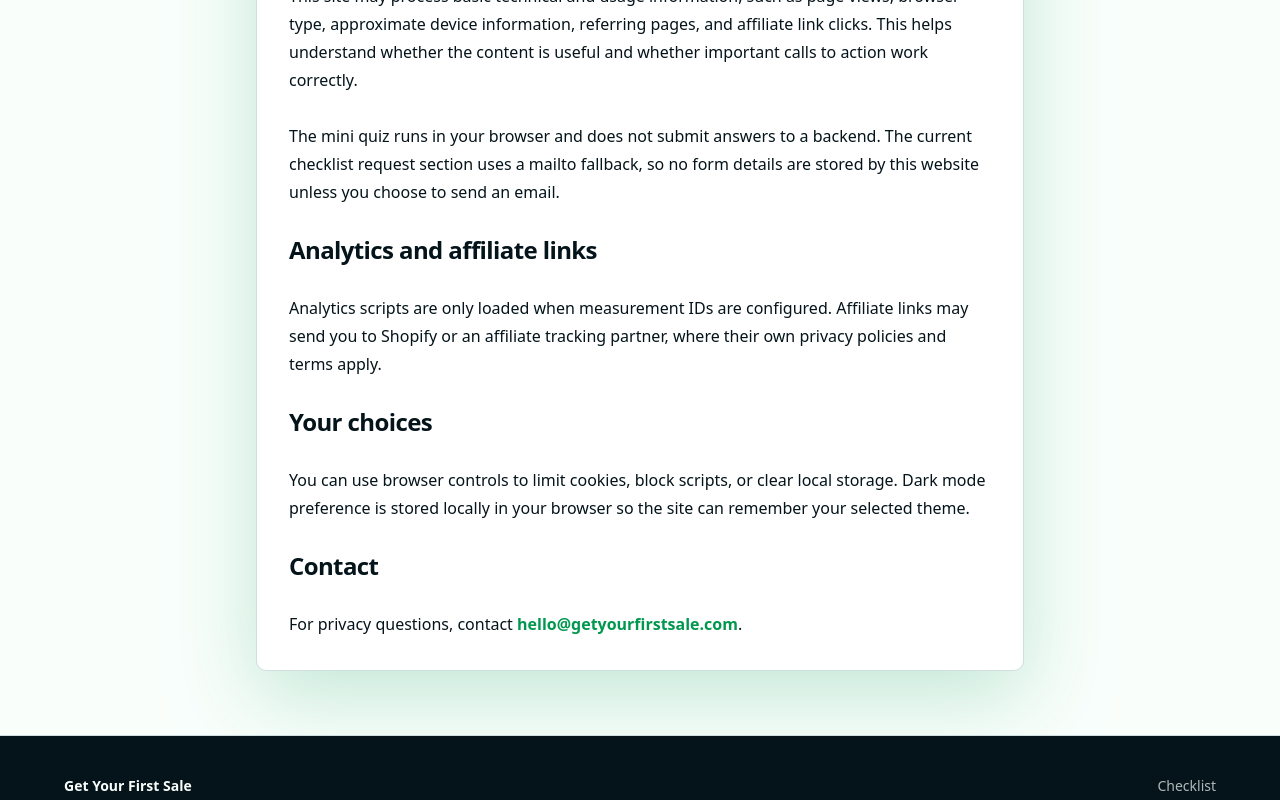
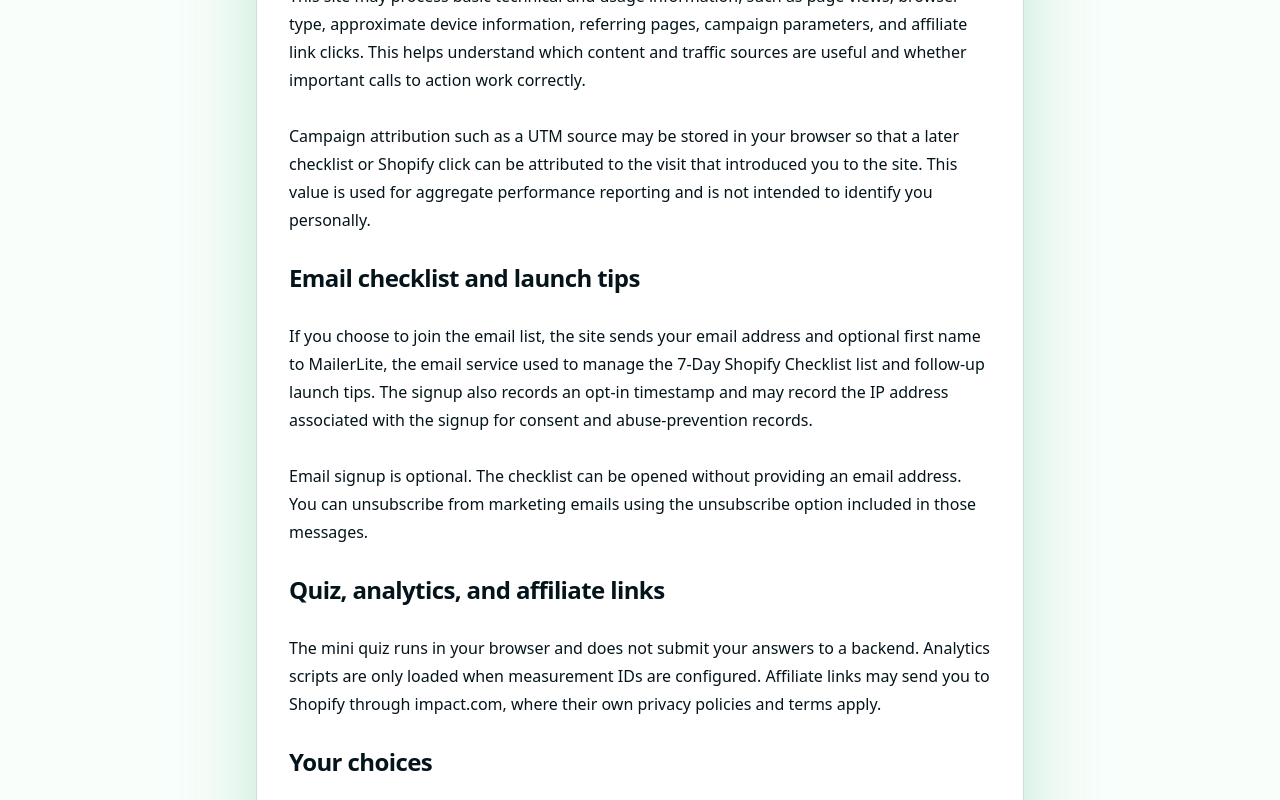
Before and after one commit to Jackoma0209/affiliate-bridge, a Next.js app: page /privacy-policy in a window 1280 px wide. Shown: the part 660-1460 px from the top of the page. Built offline with nearby package versions, Linux system fonts and the light colour scheme.

Commit message:
Document email and attribution data handling

```diff
--- a/app/privacy-policy/page.tsx
+++ b/app/privacy-policy/page.tsx
@@ -21,31 +21,52 @@
         a commission if you start Shopify through an affiliate link, at no extra
         cost to you.
       </p>
+
       <h2>Information this site may process</h2>
       <p>
         This site may process basic technical and usage information, such as page
-        views, browser type, approximate device information, referring pages, and
-        affiliate link clicks. This helps understand whether the content is useful
-        and whether important calls to action work correctly.
+        views, browser type, approximate device information, referring pages,
+        campaign parameters, and affiliate link clicks. This helps understand
+        which content and traffic sources are useful and whether important calls
+        to action work correctly.
       </p>
       <p>
-        The mini quiz runs in your browser and does not submit answers to a
-        backend. The current checklist request section uses a mailto fallback,
-        so no form details are stored by this website unless you choose to send
-        an email.
+        Campaign attribution such as a UTM source may be stored in your browser
+        so that a later checklist or Shopify click can be attributed to the visit
+        that introduced you to the site. This value is used for aggregate
+        performance reporting and is not intended to identify you personally.
       </p>
-      <h2>Analytics and affiliate links</h2>
+
+      <h2>Email checklist and launch tips</h2>
       <p>
-        Analytics scripts are only loaded when measurement IDs are configured.
-        Affiliate links may send you to Shopify or an affiliate tracking partner,
+        If you choose to join the email list, the site sends your email address
+        and optional first name to MailerLite, the email service used to manage
+        the 7-Day Shopify Checklist list and follow-up launch tips. The signup
+        also records an opt-in timestamp and may record the IP address associated
+        with the signup for consent and abuse-prevention records.
+      </p>
+      <p>
+        Email signup is optional. The checklist can be opened without providing
+        an email address. You can unsubscribe from marketing emails using the
+        unsubscribe option included in those messages.
+      </p>
+
+      <h2>Quiz, analytics, and affiliate links</h2>
+      <p>
+        The mini quiz runs in your browser and does not submit your answers to a
+        backend. Analytics scripts are only loaded when measurement IDs are
+        configured. Affiliate links may send you to Shopify through impact.com,
         where their own privacy policies and terms apply.
       </p>
+
       <h2>Your choices</h2>
       <p>
         You can use browser controls to limit cookies, block scripts, or clear
-        local storage. Dark mode preference is stored locally in your browser so
-        the site can remember your selected theme.
+        local storage. Dark mode preference and basic campaign attribution may be
+        stored locally in your browser. You can clear these values through your
+        browser settings.
       </p>
+
       <h2>Contact</h2>
       <p>
         For privacy questions, contact{" "}
```
